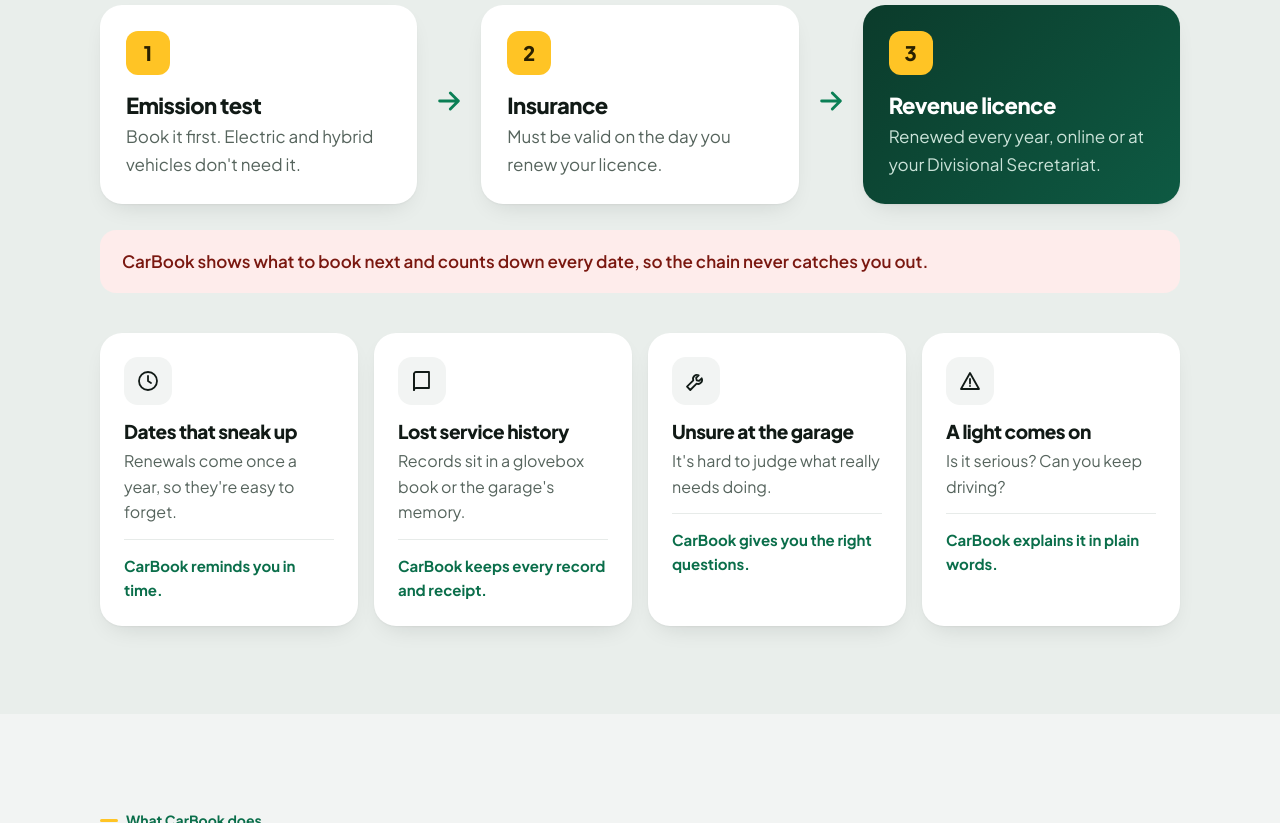
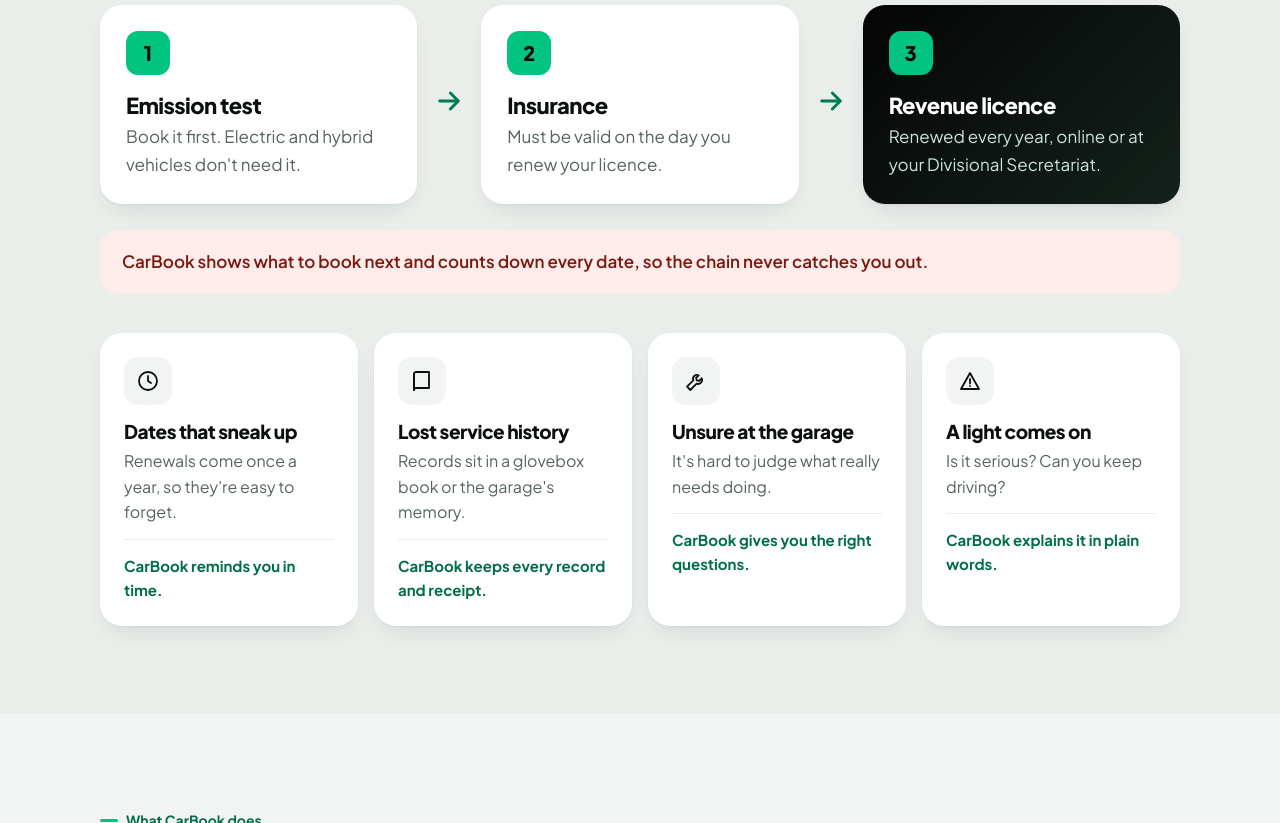
Before and after one commit to 3220interflash-sys/CarBook, a plain HTML site: page website/index.html in a window 1280 px wide. Shown: the part 1977-2800 px from the top of the page. Drawn offline with Linux system fonts and the light colour scheme.

Commit message:
App and website: black and mint colours to match the MotorPal logo; retake website screenshots
Co-Authored-By: Claude Opus 5.5 <noreply@anthropic.com>
Claude-Session: https://claude.ai/code/session_01FM4jDjDSFjWPSRL6SLVU9D

```diff
--- a/styles.css
+++ b/styles.css
@@ -7,16 +7,16 @@
   --bg: #FFFFFF;
   --surface: #FFFFFF;       /* lists and cards */
   --surface-2: #F4F6F5;     /* inputs, quiet fills */
-  --fg: #111A16;
+  --fg: #0B0F0D;
   --mut: #5E6B65;
   --line: #E4E9E6;
-  --green: #0A7F55;         /* brand and main actions */
-  --green-ink: #0A6E4A;
-  --green-tint: #E2F4EB;
+  --green: #007A51;         /* brand and main actions: deep mint from the logo (white text 5.4:1) */
+  --green-ink: #006E47;
+  --green-tint: #E3F6EE;
   --on-green: #FFFFFF;
-  --yellow: #FFC425;        /* goldfish yellow highlight */
-  --yellow-tint: #FFF5D1;
-  --on-yellow: #2A2000;
+  --yellow: #00C47F;        /* highlight: bright mint from the logo (name kept so the rest of the CSS still works) */
+  --yellow-tint: #E6F9F0;
+  --on-yellow: #050505;
   --red: #B42318;  --red-tint: #FEECEB;     /* needs attention now */
   --amber: #A85400; --amber-tint: #FFF1DC;  /* coming up soon */
   --cat-doc: #0E8F69; --cat-service: #2D5FD3; --cat-warranty: #B45309; /* checked for colour blindness */
@@ -368,7 +368,7 @@ button.stat:active { background: var(--surface-2); }
 .m-count { flex: none !important; min-width: 24px; padding: 2px 8px; border-radius: 999px; background: var(--surface-2); color: var(--mut); font-size: 12px; font-weight: 700; text-align: center; }
 
 /* dashboard lights: coloured symbols on a dark panel, like the real dashboard */
-.dash { flex: none; width: 48px; height: 48px; border-radius: 14px; background: #121815; display: grid; place-items: center; }
+.dash { flex: none; width: 48px; height: 48px; border-radius: 14px; background: #050505; display: grid; place-items: center; }
 .dash svg { width: 30px; height: 30px; stroke-width: 1.8; }
 .dash.red { color: #FF5A47; } .dash.amber { color: #FFB21E; } .dash.info { color: #4DA8FF; }
 .dash.red svg, .dash.amber svg, .dash.info svg { filter: drop-shadow(0 0 4px currentColor); }
@@ -428,7 +428,7 @@ body { background: var(--bg); }
 
 /* wallet card */
 .wallet { position: relative; overflow: hidden; display: flex; flex-direction: column; align-items: flex-start; gap: 4px; width: 100%; margin-top: 12px; padding: 20px 20px 18px; border: 0; border-radius: 26px; text-align: left; color: #fff;
-  background: radial-gradient(260px 200px at 100% 0%, rgba(255, 196, 37, .28), transparent 70%), linear-gradient(135deg, #0B3B2B 0%, #0E5A43 100%); box-shadow: 0 18px 36px -18px rgba(11, 59, 43, .7); }
+  background: radial-gradient(260px 200px at 100% 0%, rgba(0, 196, 127, .30), transparent 70%), linear-gradient(135deg, #050505 0%, #14211B 100%); box-shadow: 0 18px 36px -18px rgba(5, 5, 5, .6); }
 .wallet::after { content: ""; position: absolute; right: -60px; bottom: -80px; width: 220px; height: 220px; border-radius: 50%; border: 28px solid rgba(255, 255, 255, .05); pointer-events: none; }
 .w-top { display: flex; justify-content: space-between; gap: 10px; width: 100%; font-size: 13px; }
 .w-label { color: rgba(255, 255, 255, .78); font-weight: 600; }
@@ -458,7 +458,7 @@ body { background: var(--bg); }
 .amt { flex: none; font-weight: 800; font-size: 15px; }
 
 /* money tab: the period's spend as a wallet card too */
-.hero-num { margin-top: 14px; padding: 20px; border-radius: 26px; color: #fff; background: radial-gradient(260px 200px at 100% 0%, rgba(255, 196, 37, .25), transparent 70%), linear-gradient(135deg, #0B3B2B, #0E5A43); }
+.hero-num { margin-top: 14px; padding: 20px; border-radius: 26px; color: #fff; background: radial-gradient(260px 200px at 100% 0%, rgba(0, 196, 127, .26), transparent 70%), linear-gradient(135deg, #050505, #14211B); }
 .hero-num .l { color: rgba(255, 255, 255, .78); }
 .hero-num .cmp { color: rgba(255, 255, 255, .8); }
 .hero-num .chg.up { color: #7BE3B0; } .hero-num .chg.down { color: #FFD27A; }
--- a/sw.js
+++ b/sw.js
@@ -2,7 +2,7 @@
 /* CarBook offline support.
    Keeps a copy of the app's files on the phone so it opens without internet.
    When you change any app file, bump VERSION so phones fetch the new copy. */
-const VERSION = 'carbook-v13';
+const VERSION = 'carbook-v14';
 const FILES = ['./', 'index.html', 'styles.css', 'strings.js', 'app.js', 'manifest.webmanifest', 'icon.svg', 'privacy.html', 'icon-192.png', 'icon-512.png', 'icon-maskable-512.png'];
 const FONT_CACHE = 'carbook-fonts';
 
--- a/website/index.html
+++ b/website/index.html
@@ -16,9 +16,9 @@
 /* CarBook website. Same brand as the app: white, CarBook green, goldfish yellow, Plus Jakarta Sans.
    Layout: one column of full-width bands; each band has a centred inner wrapper. */
 :root {
-  --bg: #FFFFFF; --soft: #F6F8F7; --ink: #111A16; --mut: #56645D; --line: #E4E9E6;
-  --green: #0A7F55; --green-ink: #0A6E4A; --green-tint: #E2F4EB; --deep: #0B3B2B;
-  --yellow: #FFC425; --yellow-tint: #FFF5D1; --on-yellow: #2A2000;
+  --bg: #FFFFFF; --soft: #F6F8F7; --ink: #0B0F0D; --mut: #56645D; --line: #E4E9E6;
+  --green: #007A51; --green-ink: #006E47; --green-tint: #E3F6EE; --deep: #050505;
+  --yellow: #00C47F; --yellow-tint: #E6F9F0; --on-yellow: #050505;
   --red: #B42318; --red-tint: #FEECEB; --amber: #A85400; --amber-tint: #FFF1DC;
   --font: "Plus Jakarta Sans", system-ui, -apple-system, "Segoe UI", Roboto, "Noto Sans Sinhala", "Noto Sans Tamil", sans-serif;
   color-scheme: light;
@@ -130,7 +130,7 @@ body::before { content: ""; position: fixed; inset: 0 0 auto; height: env(safe-a
 .dark .eyebrow { color: var(--yellow); }
 .dark .lead { color: #CBE3D9; }
 .dash-grid { display: grid; grid-template-columns: repeat(8, 1fr); gap: 12px; margin-top: 40px; }
-.dl { display: flex; flex-direction: column; align-items: center; gap: 10px; padding: 18px 8px; border-radius: 18px; background: #0E1915; border: 1px solid #1F3A2F; text-align: center; font-size: 13px; font-weight: 600; color: #CBE3D9; }
+.dl { display: flex; flex-direction: column; align-items: center; gap: 10px; padding: 18px 8px; border-radius: 18px; background: #111614; border: 1px solid #23302A; text-align: center; font-size: 13px; font-weight: 600; color: #CBE3D9; }
 .dl svg { width: 38px; height: 38px; }
 .dl.red svg { color: #FF5A47; filter: drop-shadow(0 0 6px #FF5A47); }
 .dl.amber svg { color: #FFB21E; filter: drop-shadow(0 0 6px #FFB21E); }
@@ -220,8 +220,8 @@ footer a:hover { color: var(--ink); }
 .drive { position: absolute; bottom: 12px; left: 0; width: 170px; animation: drive 11s cubic-bezier(.45, .05, .55, .95) .3s infinite both; }
 .car { width: 170px; height: 70px; overflow: visible; }
 .car .body { fill: var(--green); stroke: none; }
-.car .glass { fill: #DDF2E9; stroke: none; }
-.car .line { stroke: #08603F; stroke-width: 2; fill: none; }
+.car .glass { fill: #DDF8EC; stroke: none; }
+.car .line { stroke: #006E47; stroke-width: 2; fill: none; }
 .car .lamp { fill: var(--yellow); stroke: none; }
 .car .tail { fill: #E5484D; stroke: none; }
 .car .wheel circle { fill: #18201C; stroke: none; }
@@ -273,17 +273,17 @@ body { background: var(--bg); }
 .band.soft { background: #E9EEEB; }
 .nav { background: rgba(242, 244, 243, .94); backdrop-filter: blur(10px); -webkit-backdrop-filter: blur(10px); }
 .step, .pain, .promise, .person, .how, .say, .fx, .lis, .value, .feature .shot { border: 0 !important; box-shadow: var(--lift); background: #fff; }
-.step.last { background: linear-gradient(135deg, #0B3B2B, #0E5A43); }
+.step.last { background: linear-gradient(135deg, #050505, #14211B); }
 .pain .ic, .faq summary::after { background: var(--bg); }
 .faq details { border-color: #DCE2DF; }
 .btn { border-radius: 999px; }
 .btn.ghost { background: #fff; border-color: transparent; box-shadow: var(--lift); }
 .h2, .hero h1, .step h3, .how .n { font-variant-numeric: tabular-nums; }
-.lis .ic { background: linear-gradient(135deg, #0B3B2B, #0E5A43); color: var(--yellow); }
+.lis .ic { background: linear-gradient(135deg, #050505, #14211B); color: var(--yellow); }
 .hero h1 em { color: var(--green); }
 .badge-float { border: 0; box-shadow: var(--lift); }
 .wallet-float { position: absolute; z-index: 3; right: -6px; top: 34px; width: 230px; display: flex; flex-direction: column; gap: 2px; padding: 16px 18px; border-radius: 22px; color: #fff;
-  background: radial-gradient(180px 140px at 100% 0%, rgba(255, 196, 37, .3), transparent 70%), linear-gradient(135deg, #0B3B2B, #0E5A43); box-shadow: 0 20px 40px -18px rgba(11, 59, 43, .75); }
+  background: radial-gradient(180px 140px at 100% 0%, rgba(0, 196, 127, .3), transparent 70%), linear-gradient(135deg, #050505, #14211B); box-shadow: 0 20px 40px -18px rgba(5, 5, 5, .6); }
 .wf-l { font-size: 12.5px; color: rgba(255, 255, 255, .78); font-weight: 600; }
 .wf-big { font-size: 30px; font-weight: 800; letter-spacing: -0.03em; line-height: 1.15; font-variant-numeric: tabular-nums; }
 .wf-row { display: flex; gap: 16px; margin-top: 8px; padding-top: 10px; border-top: 1px solid rgba(255, 255, 255, .15); font-size: 12.5px; color: rgba(255, 255, 255, .8); }
```
Also changed, not shown: website/img/ask.jpg, website/img/home.jpg, website/img/light-detail.jpg, website/img/lights.jpg, website/img/money.jpg, website/img/oil.jpg, 1 other file.
